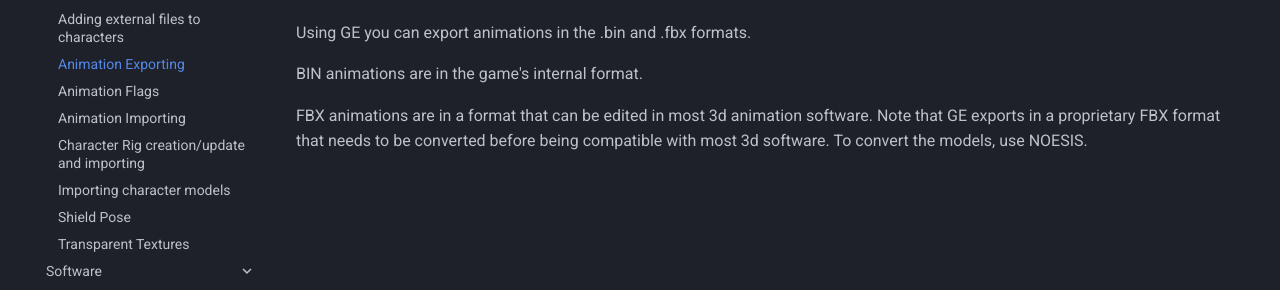
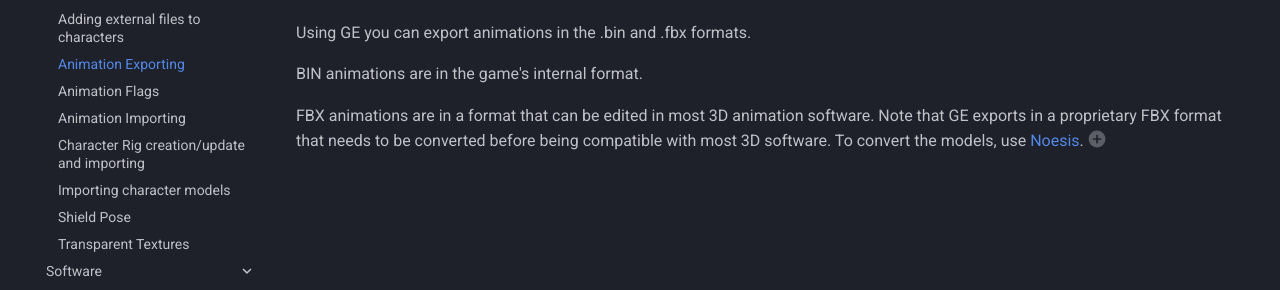
Before and after one commit to joaorb64/smash64-modding-wiki, an MkDocs documentation site: the page built from docs/Wiki/characters/animationexporting.md, in a window 1280 px wide. Shown: the part 248-538 px from the top of the page. Built offline with MkDocs 1.6.1 and Material for MkDocs 9.7.7, drawn with Linux system fonts in a browser that asks for light colours; comment, search, counter and statistics services are not loaded; part of the change alters nothing that is shown.

```diff
--- a/docs/Wiki/characters/animationexporting.md
+++ b/docs/Wiki/characters/animationexporting.md
@@ -4,4 +4,7 @@ Using GE you can export animations in the .bin and .fbx formats.
 
 BIN animations are in the game's internal format.
 
-FBX animations are in a format that can be edited in most 3d animation software. Note that GE exports in a proprietary FBX format that needs to be converted before being compatible with most 3d software. To convert the models, use NOESIS.
+FBX animations are in a format that can be edited in most 3D animation software. Note that GE exports in a proprietary FBX format that needs to be converted before being compatible with most 3D software. To convert the models, use [Noesis](https://richwhitehouse.com/index.php?content=inc_projects.php&showproject=91).(1)
+{.annotate}
+
+1. Blender 4.5's "experimental" FBX importer (now the default importer as of Blender 5.0) can import FBX models from GE without the use of Noesis.
```
